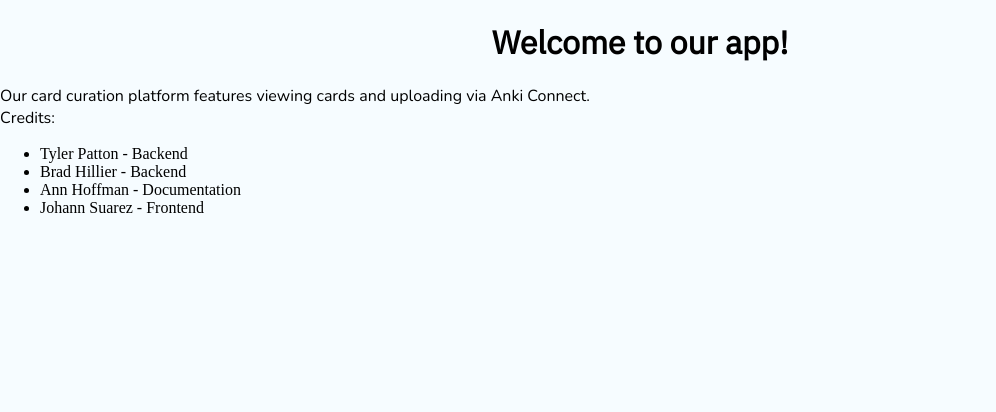
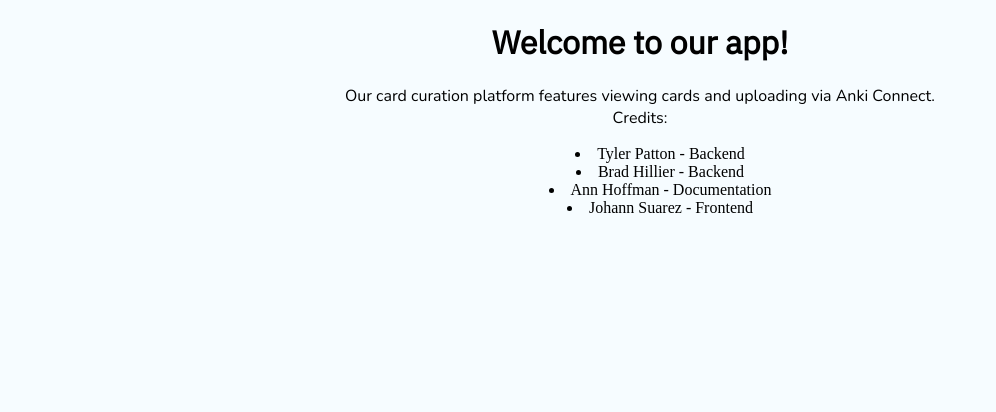
Before and after one commit to BradHillier/ClassCards, a Flask app: page / in a window 1280 px wide. Shown: the part 50-462 px from the top of the page, without its empty margins (0-996 px from the left). Run offline with Flask 2, Linux system fonts and the light colour scheme; the visitor is signed in with stand-in values (Sample User, id 1).

Commit message:
Fixed index.html

```diff
--- a/templates/index.html
+++ b/templates/index.html
@@ -9,17 +9,17 @@
 
 {% block content %}
   <h1>Welcome to our app!</h1>
+  <center>
       <p>Our card curation platform features viewing cards and uploading via Anki Connect.
       <br>Credits: <br>
+        <div style="text-align: center; list-style-position: inside;">
           <ul>
             <li>Tyler Patton - Backend</li>
             <li>Brad Hillier - Backend</li>
             <li>Ann Hoffman - Documentation</li>
             <li>Johann Suarez - Frontend</li>
           </ul>
-
-
-
-
+        </div>
       </p>
+  </center>
 {% endblock %}
```
Lines whose indentation alone changed are shown as unchanged.
